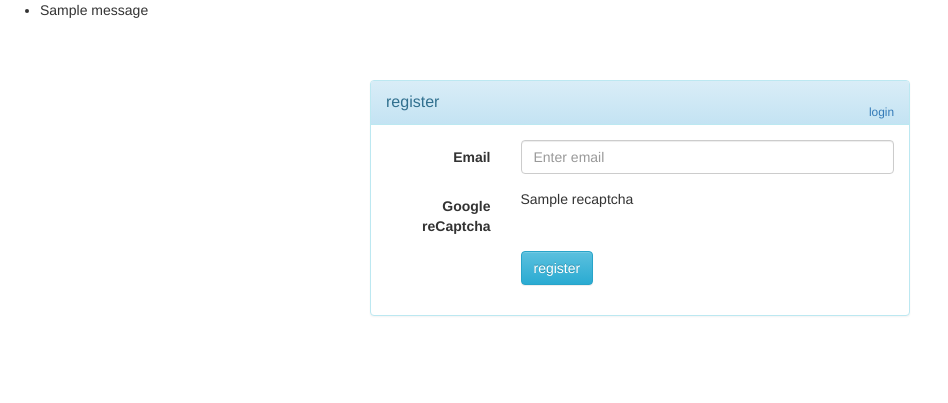
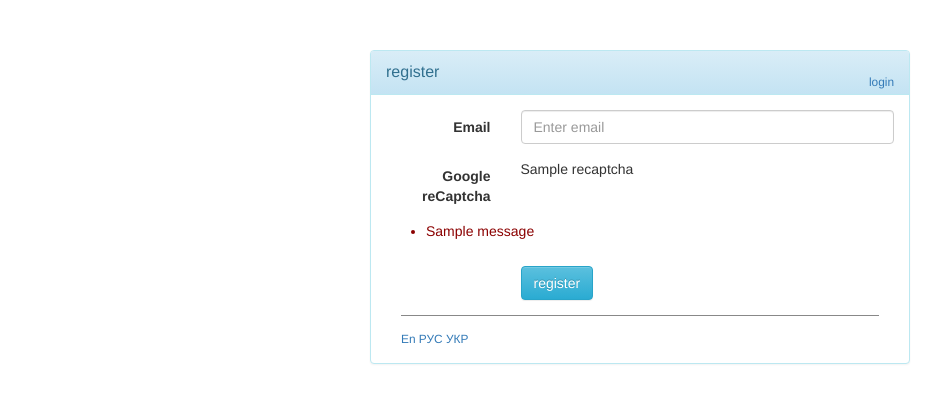
Before and after one commit to stamigos/my-trio, a Flask app: template my_trio/templates/register.html in a window 1280 px wide. Shown: the top 403 px of the page, without its empty margins (0-948 px from the left). Run offline with Flask 2, Linux system fonts and the light colour scheme; the template is opened without the code that fills it: values that come from a table or form of the project are taken from there, most other values are stand-ins (such as "Sample title", 1, 10 or a date in 2020); one stand-in notice (Sample message) is shown; some libraries are stand-ins or nearby versions.

Commit message:
change language urls, some design edit

```diff
--- a/my_trio/templates/register.html
+++ b/my_trio/templates/register.html
@@ -13,15 +13,6 @@
 <script src="https://maxcdn.bootstrapcdn.com/bootstrap/3.3.5/js/bootstrap.min.js"></script>
 </head>
 <body>
-{% with messages = get_flashed_messages() %}
-  {% if messages %}
-    <ul class=flashes>
-    {% for message in messages %}
-      <li>{{ message }}</li>
-    {% endfor %}
-    </ul>
-  {% endif %}
-{% endwith %}
 
 <div class="container">
         <div id="signupbox" style="margin-top:50px" class="mainbox col-md-6 col-md-offset-3 col-sm-8 col-sm-offset-2">
@@ -43,7 +34,7 @@
                                 <div class="form-group">
                                 <label for="email" class="col-md-3 control-label">Email</label>
                                 <div class="col-md-9">
-                                    {{ field(type="email", class="form-control", placeholder=_('Enter email')) }}
+                                    {{ field(type="email", class="form-control", placeholder=_('Enter email'), required="True") }}
                                 </div>
                                 </div>
                                 {% endautoescape %}
@@ -55,7 +46,19 @@
                                          {{ recaptcha }}
                                     </div>
                                 </div>
-
+                        <div style="margin-top:10px" class="form-group">
+                            <div class="col-sm-12 controls">
+                            {% with messages = get_flashed_messages() %}
+                              {% if messages %}
+                                <ul class=flashes>
+                                {% for message in messages %}
+                                  <li style="color: darkred;">{{ message }}</li>
+                                {% endfor %}
+                                </ul>
+                              {% endif %}
+                            {% endwith %}
+                            </div>
+                        </div>
 
                                 <div class="form-group">
                                     <!-- Button -->
@@ -67,6 +70,15 @@
 
 
                             </form>
+                            <div class="form-group">
+                                    <div class="col-md-12 control">
+                                        <div style="border-top: 1px solid#888; padding-top:15px; font-size:85%" >
+                                             <a href="{{ url_for("register", lang_code="en") }}">En</a>
+                                             <a href="{{ url_for("register", lang_code="ru") }}">РУС</a>
+                                             <a href="{{ url_for("register", lang_code="uk_UA") }}">УКР</a>
+                                        </div>
+                                    </div>
+                                </div>
                          </div>
                     </div>
 
```
